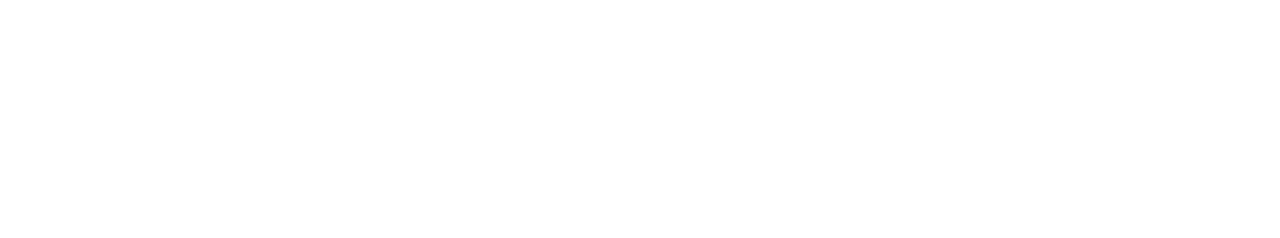
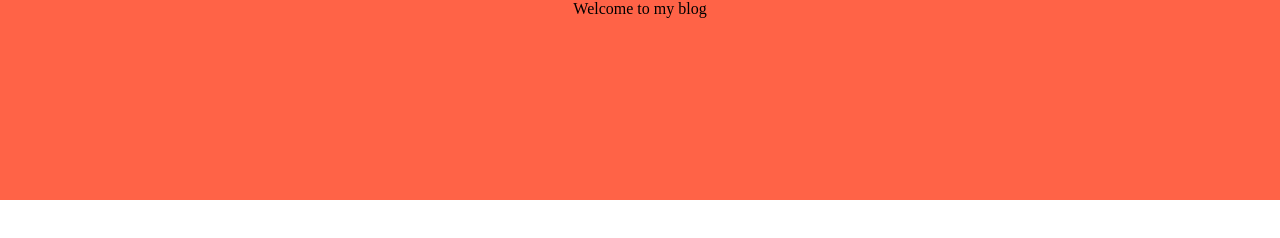
Before and after one commit to alnomanbd/web-dev-practice, a plain HTML site: page index.html in a window 1280 px wide. Drawn offline with Linux system fonts and the light colour scheme.

Commit message:
header added and some css added in style.css file

```diff
--- a/index.html
+++ b/index.html
@@ -4,8 +4,11 @@
     <meta charset="UTF-8">
     <meta name="viewport" content="width=device-width, initial-scale=1.0">
     <title>Git and Github Practice</title>
+    <link rel="stylesheet" href="style.css">
 </head>
 <body>
-
+    <div class="box1">
+        Welcome to my blog
+    </div>
 </body>
 </html>
--- /dev/null
+++ b/style.css
@@ -0,0 +1,10 @@
+*{
+    margin: 0;
+    padding: 0;
+}
+.box1{
+    height: 200px;
+    width: 100%;
+    background: tomato;
+    text-align: center;
+}
```
